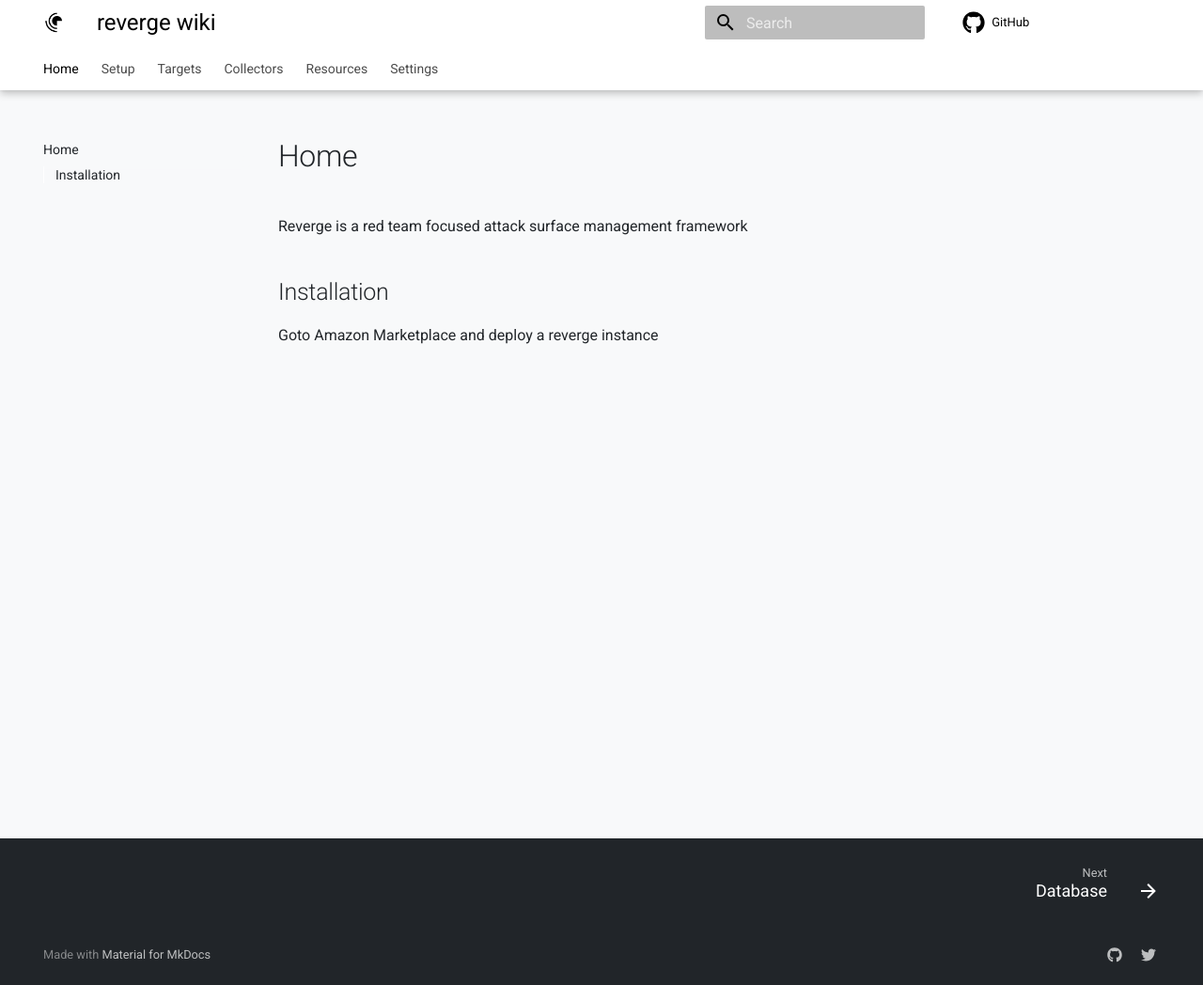
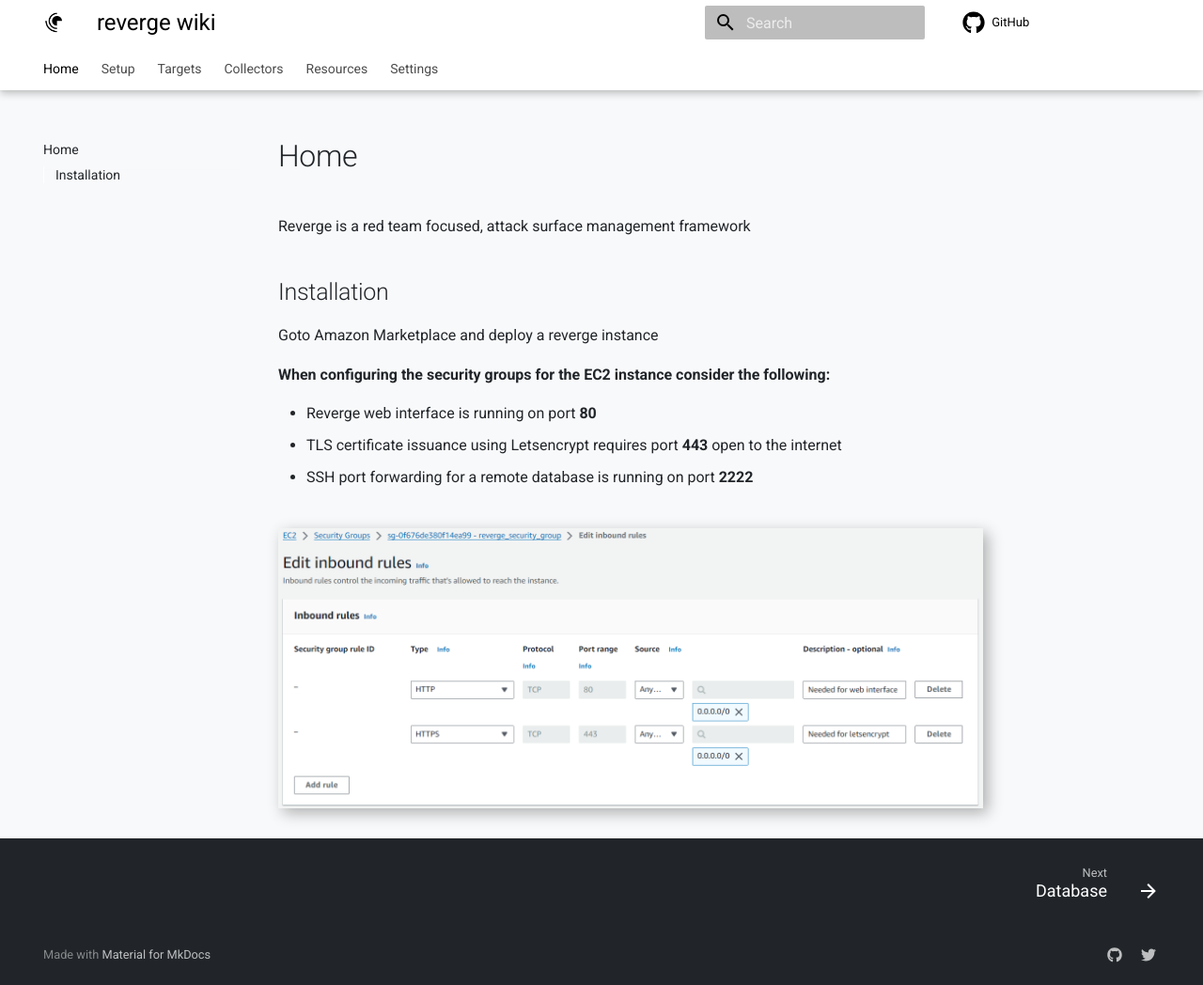
Before and after one commit to securifera/reverge_wiki, an MkDocs documentation site: the page built from docs/index.md, in a window 1280 px wide and 1048 px high. Shown: the whole window at 94% size. Built offline with MkDocs 1.6.1 and Material for MkDocs 9.7.7, drawn with Linux system fonts in a browser that asks for light colours; comment, search, counter and statistics services are not loaded.

Commit message:
Certificates

```diff
--- a/docs/index.md
+++ b/docs/index.md
@@ -1,4 +1,4 @@
-Reverge is a red team focused attack surface management framework
+Reverge is a red team focused, attack surface management framework
 
 
 
@@ -6,3 +6,14 @@
 ## Installation
 
 Goto Amazon Marketplace and deploy a reverge instance
+
+
+**When configuring the security groups for the EC2 instance consider the following:**
+
+* Reverge web interface is running on port **80**
+* TLS certificate issuance using Letsencrypt requires port **443** open to the internet
+* SSH port forwarding for a remote database is running on port **2222**
+
+<br>
+<img src="../../assets/ec2_sec_group.png" alt="EC2 Security Groups" width="750" style="box-shadow: 5px 5px 15px rgba(0, 0, 0, 0.3);">
+<br>
```
Also changed, not shown: docs/settings/certificates.md (+21 -0 lines), docs/assets/ec2_sec_group.png (added), docs/assets/reset_btn.png (added), docs/assets/save_btn.png (added), docs/assets/settings_cert_custom.png (added), docs/assets/settings_cert_le.png (added).
